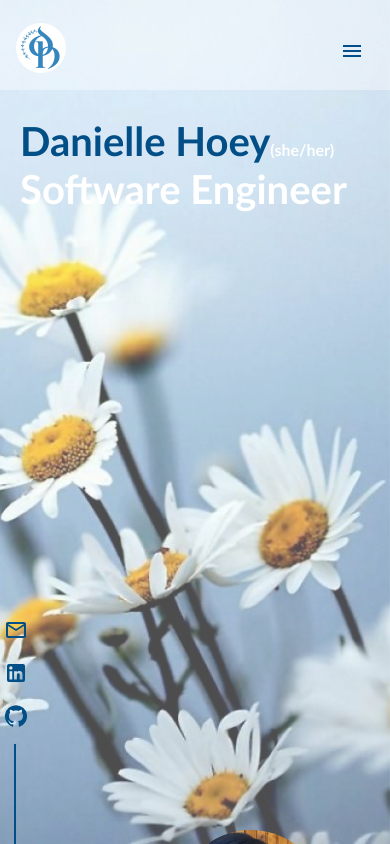
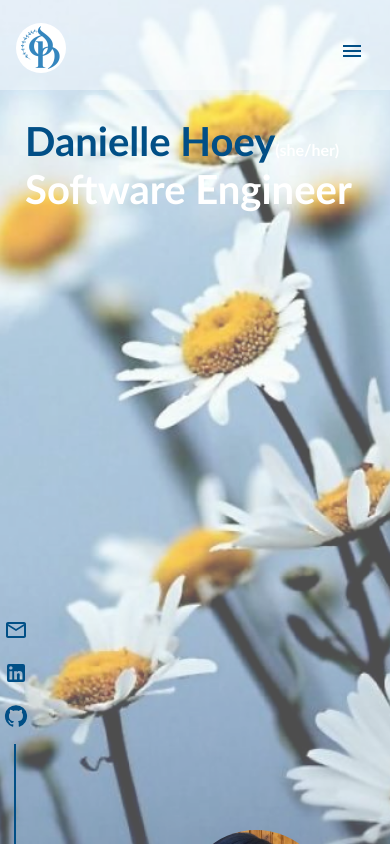
Before and after one commit to danianise/Portfolio, a React (Create React App) app: page / in a window 390 px wide. Shown: the top 844 px of the page. Built offline with nearby package versions, Linux system fonts and the light colour scheme.

Commit message:
Background testing for mobile

```diff
--- a/src/App.css
+++ b/src/App.css
@@ -40,8 +40,9 @@ li {
 @media screen and (max-width:940px) {
   .App::before{
     background-image: url('../public/smallDaisies.png');
+    /* background-size: contain; */
   }
   .mainContent {
-    margin: 90px 0 0 50px;
+    margin: 90px 0 0 55px;
   }
 }
```
Also changed, not shown: public/smallDaisies.png.
